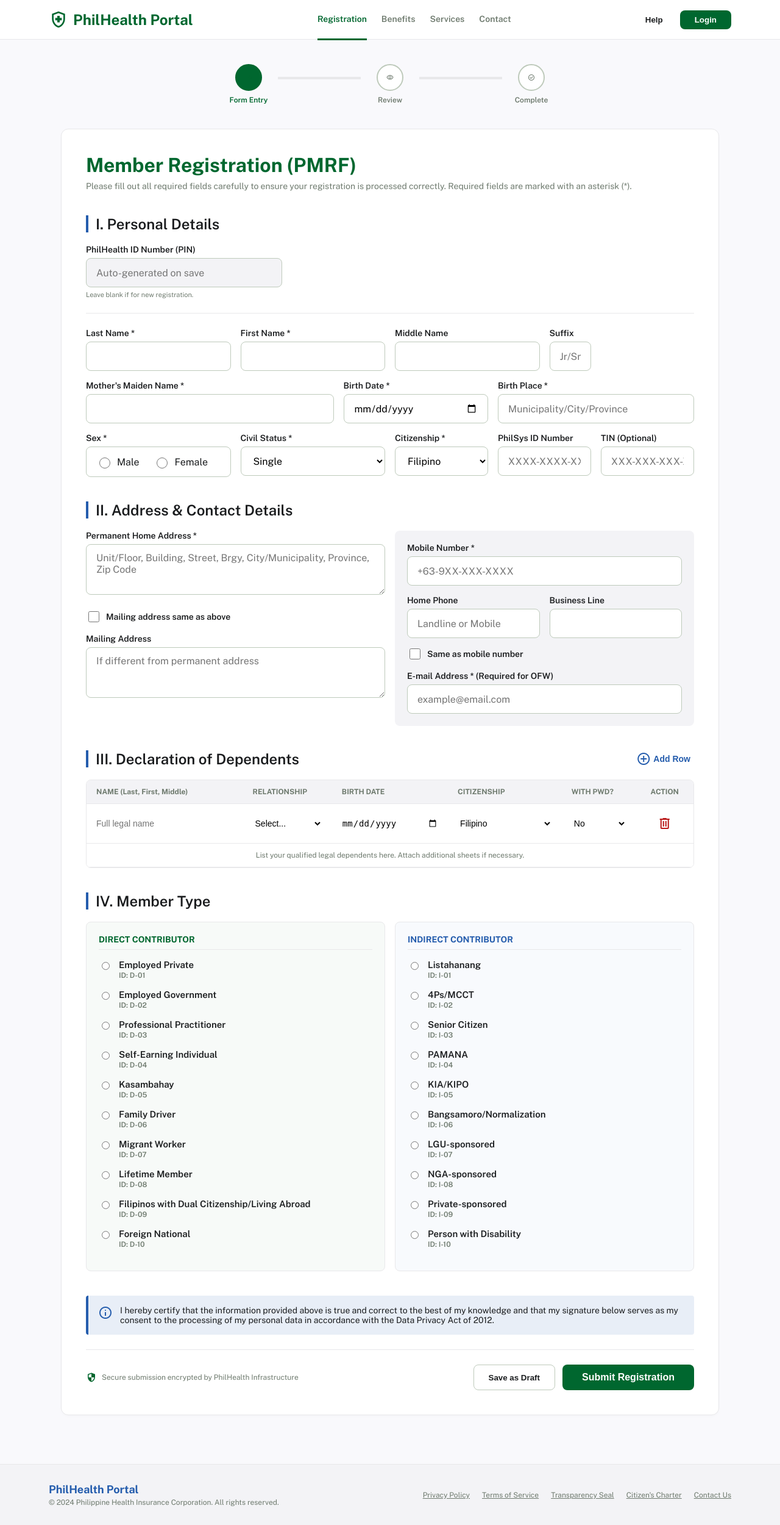
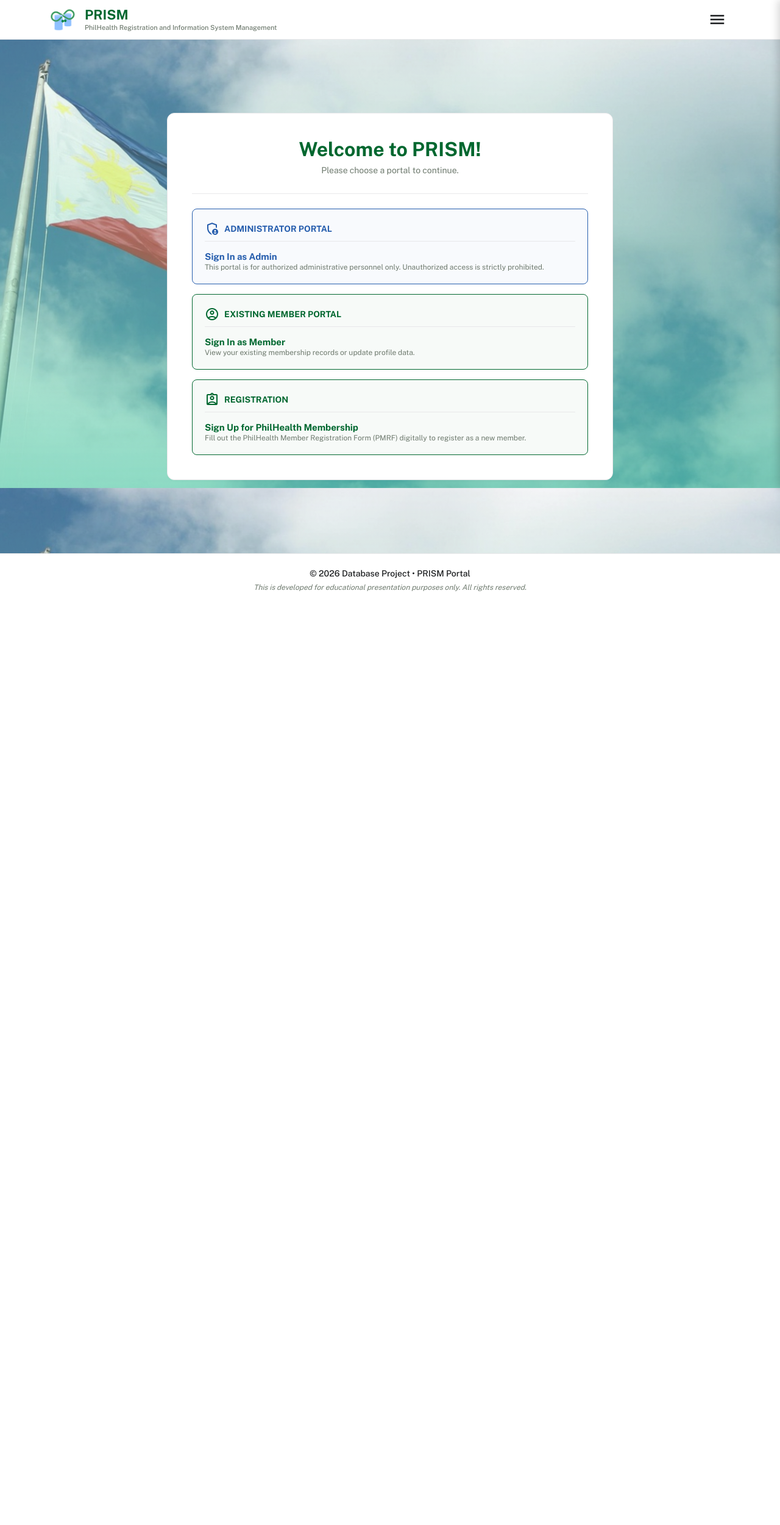
Before and after one commit to rachelannec/pmrf-im-g8, a Flask app: page / in a window 1280 px wide. Shown: the whole page at 61% size. After the commit the page ends 969 px from the top, so only its background shows below. Run offline with Flask 2, Linux system fonts and the light colour scheme; data comes from the database, SQL or seed files in the repository.

Commit message:
implemented PRISM branding, custom UI assets, and landing/login pages
- updated official portal name to PRISM (Philhealth Registration And Information System Management) across landing page and global header
- integrated newly designed custom logo (prism_logo.png) into the global header
- integrated a custom global background image (prism_bg.png) with a calibrated 20% light overlay to optimize visual contrast and balance vibrancy
- developed and structured the primary landing page interface along with the administrator and member log-in pages
- added sample usernames for each member to test the administrator log in process

```diff
--- a/app.py
+++ b/app.py
@@ -4,6 +4,16 @@
 import sqlite3
 
 from flask import Flask, flash, redirect, render_template, request, url_for, jsonify
+
+DEMO_CREDENTIALS = {
+    "admin": {
+        "rcilon": "admin123",
+        "jcusipag": "admin123",
+		"rgallaza": "admin123",
+        "kjavines": "admin123",
+		"amendoza": "admin123",
+    },
+}
 
 
 app = Flask(__name__)
@@ -92,8 +102,37 @@
 def index():
 	# Render the PhilHealth membership form. The form submits to the JSON API endpoints
 	init_db()
-	return render_template("philhealth_form.html")
+	return render_template("landing.html")
 
+
+@app.route("/register")
+def register():
+    init_db()
+    # Replace 'pmrf_form.html' with your groupmate's actual HTML filename if it's named differently (e.g., index.html)
+    return render_template("philhealth_form.html")
+
+
+@app.route("/login/admin", methods=["GET", "POST"])
+def admin_login():
+    init_db()
+    if request.method == "POST":
+        payload = request.get_json(silent=True) or request.form
+        username = payload.get("username", "").strip()
+        password = payload.get("password", "").strip()
+
+        # Verify credentials against our hardcoded demo dict
+        if username in DEMO_CREDENTIALS["admin"] and DEMO_CREDENTIALS["admin"][username] == password:
+            return jsonify({"ok": True, "message": "Login successful!"}), 200
+        else:
+            return jsonify({"ok": False, "message": "Invalid username or password."}), 401
+
+    return render_template("admin_login.html")
+
+
+@app.route("/login/member")
+def member_login():
+    init_db()
+    return render_template("member_login.html")
 
 
 @app.route("/registrants", methods=["GET", "POST"])
--- a/templates/base.html
+++ b/templates/base.html
@@ -3,58 +3,128 @@
 <head>
     <meta charset="UTF-8">
     <meta name="viewport" content="width=device-width, initial-scale=1.0">
-    <title>PhilHealth Portal</title>
+    <title>PRISM Portal</title>
 
-    <!-- Load Public Sans Font -->
     <link href="https://fonts.googleapis.com/css2?family=Public+Sans:wght@400;500;600;700&display=swap" rel="stylesheet" />
 
-    <!-- Load Material Symbols for Icons -->
     <link href="https://fonts.googleapis.com/css2?family=Material+Symbols+Outlined:wght,FILL@100..700,0..1&display=swap" rel="stylesheet" />
 
-    <!-- Link to our custom CSS -->
     <link rel="stylesheet" href="{{ url_for('static', filename='css/philhealth.css') }}">
 </head>
+
 <body>
-    <!-- Global Header -->
-    <header class="top-nav">
-        <div class="nav-container">
-            <div class="nav-logo">
-                <span class="material-symbols-outlined logo-icon">health_and_safety</span>
-                <span class="logo-text">PhilHealth Portal</span>
+    <style>
+        body {
+            margin: 0;
+            display: flex;
+            flex-direction: column;
+            min-height: 100vh;
+            /* This places a thin 35% white tint over your image to balance the vibrancy */
+            background-image: linear-gradient(rgba(245, 247, 250, 0.20), rgba(245, 247, 250, 0.20)),
+                            url("{{ url_for('static', filename='images/prism_bg.png') }}");
+            background-size: cover;
+            background-position: center;
+            background-attachment: fixed;
+        }
+    </style>
+
+    <nav class="top-nav" style="position: relative; z-index: 1000; background: var(--surface); border-bottom: 1px solid var(--border-light);">
+        <div class="nav-container" style="display: flex; justify-content: space-between; align-items: center; max-width: 1120px; margin: 0 auto; padding: 0 20px; height: 64px;">
+
+            <div class="nav-logo" style="display: flex; align-items: center; gap: 12px;">
+                <img src="{{ url_for('static', filename='images/prism_logo.png') }}"
+                     alt="PRISM Logo"
+                     style="height: 40px; width: auto; object-fit: contain;">
+
+                <div style="display: flex; flex-direction: column;">
+                    <span class="logo-text" style="font-size: 22px; font-weight: 800; color: var(--primary); line-height: 1;">PRISM</span>
+                    <span style="font-size: 11px; color: var(--text-muted); font-weight: 500; margin-top: 4px;">PhilHealth Registration and Information System Management</span>
+                </div>
             </div>
-            <div class="nav-links">
-                <a href="#" class="active">Registration</a>
-                <a href="#">Benefits</a>
-                <a href="#">Services</a>
-                <a href="#">Contact</a>
-            </div>
-            <div class="nav-actions">
-                <button class="btn-text">Help</button>
-                <button class="btn-login">Login</button>
-            </div>
+
+            <button id="menu-toggle-btn" style="background: none; border: none; color: var(--text-main); cursor: pointer; display: flex; align-items: center; padding: 8px;" aria-label="Open Sidebar Menu">
+                <span class="material-symbols-outlined" style="font-size: 30px;">menu</span>
+            </button>
         </div>
-    </header>
+    </nav>
 
-    <!-- Main Content Area where forms are injected -->
-    <main>
+    <div id="sidebar-overlay" style="display: none; position: fixed; top: 0; left: 0; width: 100vw; height: 100vh; background: rgba(0, 0, 0, 0.4); backdrop-filter: blur(2px); z-index: 1999; opacity: 0; transition: opacity 0.3s ease;"></div>
+
+    <div id="side-drawer" style="position: fixed; top: 0; right: -300px; width: 300px; height: 100vh; background: var(--surface); box-shadow: -4px 0 12px rgba(0,0,0,0.15); z-index: 2000; transition: right 0.3s ease-in-out; display: flex; flex-direction: column;">
+
+        <div style="display: flex; justify-content: flex-end; padding: 16px 20px; border-bottom: 1px solid var(--border-light);">
+            <button id="menu-close-btn" style="background: none; border: none; color: var(--text-muted); cursor: pointer; display: flex; align-items: center;" aria-label="Close Sidebar Menu">
+                <span class="material-symbols-outlined" style="font-size: 28px;">close</span>
+            </button>
+        </div>
+
+        <div style="display: flex; flex-direction: column; padding: 20px 0;">
+            <a href="/" class="sidebar-link" style="display: flex; align-items: center; gap: 14px; padding: 16px 24px; text-decoration: none; color: var(--text-main); font-weight: 600; font-size: 16px; transition: background 0.2s, color 0.2s;">
+                <span class="material-symbols-outlined" style="color: var(--primary);">login</span> Log In
+            </a>
+            <a href="#" class="sidebar-link" style="display: flex; align-items: center; gap: 14px; padding: 16px 24px; text-decoration: none; color: var(--text-main); font-weight: 600; font-size: 16px; transition: background 0.2s, color 0.2s;">
+                <span class="material-symbols-outlined" style="color: var(--secondary);">info</span> About Us
+            </a>
+            <a href="#" class="sidebar-link" style="display: flex; align-items: center; gap: 14px; padding: 16px 24px; text-decoration: none; color: var(--text-main); font-weight: 600; font-size: 16px; transition: background 0.2s, color 0.2s;">
+                <span class="material-symbols-outlined" style="color: var(--text-muted);">help</span> Help
+            </a>
+        </div>
+    </div>
+
+    <main style="flex: 1;">
         {% block content %}{% endblock %}
     </main>
 
-    <!-- Global Footer -->
-    <footer class="site-footer">
-        <div class="footer-container">
-            <div class="footer-brand">
-                <span class="footer-logo">PhilHealth Portal</span>
-                <p>© 2024 Philippine Health Insurance Corporation. All rights reserved.</p>
-            </div>
-            <div class="footer-links">
-                <a href="#">Privacy Policy</a>
-                <a href="#">Terms of Service</a>
-                <a href="#">Transparency Seal</a>
-                <a href="#">Citizen's Charter</a>
-                <a href="#">Contact Us</a>
-            </div>
+    <footer style="margin-top: auto; padding: 24px 20px; background: var(--surface); border-top: 1px solid var(--border-light); text-align: center;">
+        <div style="max-width: 1120px; margin: 0 auto; display: flex; flex-direction: column; gap: 8px; align-items: center; justify-content: center;">
+            <p style="margin: 0; font-size: 14px; color: var(--text-main); font-weight: 500;">
+                &copy; 2026 Database Project • PRISM Portal
+            </p>
+            <p style="margin: 0; font-size: 12px; color: var(--text-muted); font-style: italic;">
+                This is developed for educational presentation purposes only. All rights reserved.
+            </p>
         </div>
     </footer>
+
+    <script>
+        document.addEventListener('DOMContentLoaded', function() {
+            const menuBtn = document.getElementById('menu-toggle-btn');
+            const closeBtn = document.getElementById('menu-close-btn');
+            const drawer = document.getElementById('side-drawer');
+            const overlay = document.getElementById('sidebar-overlay');
+
+            function openSidebar() {
+                overlay.style.display = 'block';
+                setTimeout(() => {
+                    overlay.style.opacity = '1';
+                    drawer.style.right = '0';
+                }, 10);
+            }
+
+            function closeSidebar() {
+                drawer.style.right = '-300px';
+                overlay.style.opacity = '0';
+                setTimeout(() => {
+                    overlay.style.display = 'none';
+                }, 300);
+            }
+
+            menuBtn.addEventListener('click', openSidebar);
+            closeBtn.addEventListener('click', closeSidebar);
+            overlay.addEventListener('click', closeSidebar);
+
+            const links = drawer.querySelectorAll('.sidebar-link');
+            links.forEach(link => {
+                link.addEventListener('mouseenter', () => {
+                    link.style.background = 'var(--surface-alt)';
+                    link.style.paddingLeft = '28px';
+                });
+                link.addEventListener('mouseleave', () => {
+                    link.style.background = 'transparent';
+                    link.style.paddingLeft = '24px';
+                });
+            });
+        });
+    </script>
 </body>
 </html>
--- /dev/null
+++ b/templates/landing.html
@@ -0,0 +1,89 @@
+<!DOCTYPE html>
+<html lang="en">
+<head>
+    <meta charset="UTF-8">
+    <meta name="viewport" content="width=device-width, initial-scale=1.0">
+    <title>Welcome - PhilHealth PMRF System</title>
+
+    <!-- Load groupmate's typography and icons -->
+    <link rel="preconnect" href="https://fonts.googleapis.com">
+    <link rel="preconnect" href="https://fonts.gstatic.com" crossorigin>
+    <link href="https://fonts.googleapis.com/css2?family=Public+Sans:wght@400;600;700&display=swap" rel="stylesheet">
+    <link rel="stylesheet" href="https://fonts.googleapis.com/css2?family=Material+Symbols+Outlined:opsz,wght,FILL,GRAD@24,400,0,0" />
+
+    <!-- Link the groupmate's CSS file. Ensure this path matches your project structure -->
+    <link rel="stylesheet" href="{{ url_for('static', filename='css/philhealth.css') }}">
+</head>
+<body>
+
+    {% extends "base.html" %}
+    {% block content %}
+    <!-- Main Body Container -->
+    <main>
+        <div class="form-card" style="max-width: 650px; margin: 40px auto; text-align: center;">
+            <div class="form-header">
+                <h1>Welcome to PRISM!</h1>
+                <p>Please choose a portal to continue.</p>
+            </div>
+
+            <hr style="border: 0; border-top: 1px solid var(--border-light); margin: 24px 0;">
+
+            <!-- Options Stack -->
+            <div style="display: flex; flex-direction: column; gap: 16px;">
+
+                <!-- Admin Option Box (Uses Indirect Blue style) -->
+                <a href="/login/admin" style="text-decoration: none; color: inherit;">
+                    <div class="member-type-box indirect" style="text-align: left; transition: transform 0.2s; cursor: pointer; border-color: var(--secondary);" onmouseover="this.style.transform='scale(1.01)'" onmouseout="this.style.transform='scale(1)'">
+                        <div class="box-title" style="display: flex; align-items: center; gap: 8px;">
+                            <span class="material-symbols-outlined" style="color: var(--secondary);">admin_panel_settings</span> Administrator Portal
+                        </div>
+                        <span class="member-title" style="color: var(--secondary); font-weight: 700;">Sign In as Admin</span>
+                        <span class="member-desc">This portal is for authorized administrative personnel only. Unauthorized access is strictly prohibited.</span>
+                    </div>
+                </a>
+
+                <!-- Member Option Box (Uses Direct Green style to highlight action) -->
+                <a href="/login/member" style="text-decoration: none; color: inherit;">
+                    <div class="member-type-box direct" style="text-align: left; transition: transform 0.2s; cursor: pointer; border-color: var(--primary);" onmouseover="this.style.transform='scale(1.01)'" onmouseout="this.style.transform='scale(1)'">
+                        <div class="box-title" style="display: flex; align-items: center; gap: 8px;">
+                            <span class="material-symbols-outlined">account_circle</span> Existing Member Portal
+                        </div>
+                        <span class="member-title" style="color: var(--primary); font-weight: 700;">Sign In as Member</span>
+                        <span class="member-desc">View your existing membership records or update profile data.</span>
+                    </div>
+                </a>
+
+                <!-- Registration Option Box (Uses Direct Green style to highlight action) -->
+                <a href="/register" style="text-decoration: none; color: inherit;">
+                    <div class="member-type-box direct" style="text-align: left; transition: transform 0.2s; cursor: pointer; border-color: var(--primary);" onmouseover="this.style.transform='scale(1.01)'" onmouseout="this.style.transform='scale(1)'">
+                        <div class="box-title" style="display: flex; align-items: center; gap: 8px;">
+                            <span class="material-symbols-outlined">assignment_ind</span> Registration
+                        </div>
+                        <span class="member-title" style="color: var(--primary); font-weight: 700;">Sign Up for PhilHealth Membership</span>
+                        <span class="member-desc">Fill out the PhilHealth Member Registration Form (PMRF) digitally to register as a new member.</span>
+                    </div>
+                </a>
+
+            </div>
+        </div>
+    </main>
+
+    {% endblock %}
+
+    <!-- Site Footer (Matches groupmate's footer layout) -->
+    <footer class="site-footer">
+        <div class="footer-container">
+            <div class="footer-brand">
+                <div class="footer-logo">PMRF Portal</div>
+                <p>© 2026 Interactive Management - Project Group 8. All rights reserved.</p>
+            </div>
+            <div class="footer-links">
+                <a href="#">Privacy Policy</a>
+                <a href="#">Terms of Service</a>
+                <a href="#">Contact Support</a>
+            </div>
+        </div>
+    </footer>
+
+</body>
+</html>
--- a/templates/philhealth_form.html
+++ b/templates/philhealth_form.html
@@ -25,7 +25,7 @@
 
 <div class="form-card">
   <div class="form-header">
-    <h1>Member Registration (PMRF)</h1>
+    <h1>PhilHealth Membership Registration Form</h1>
     <p>
       Please fill out all required fields carefully to ensure your registration
       is processed correctly. Required fields are marked with an asterisk (*).
```
Also changed, not shown: templates/admin_login.html (added, +72 -0 lines), templates/member_login.html (added, +32 -0 lines), static/images/prism_bg.png (added), static/images/prism_logo.png (added).
